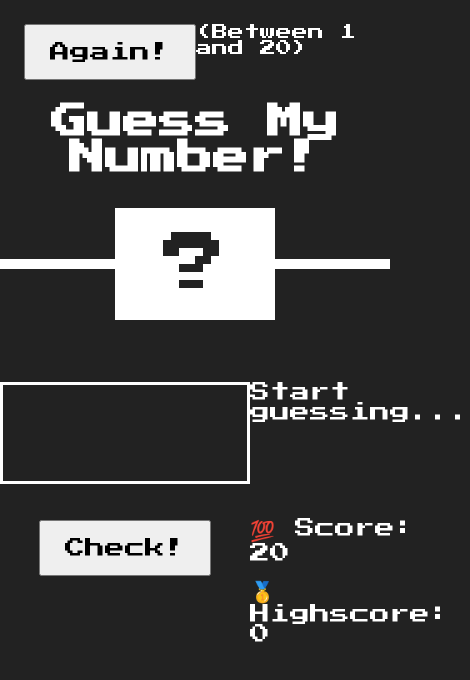
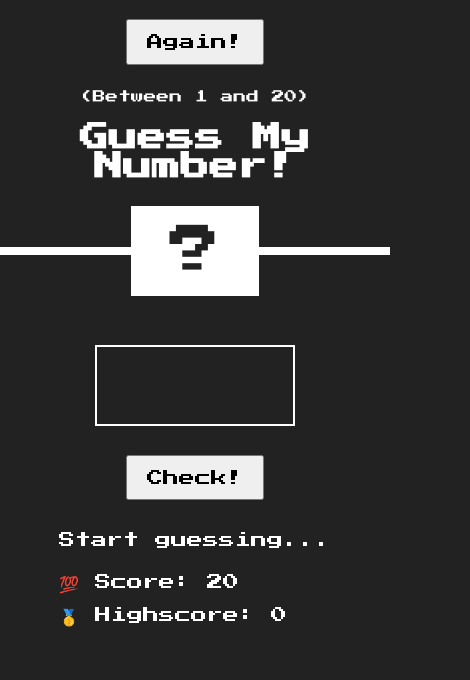
Before and after one commit to Abdelrahman-Adel610/Guess-my-number, a plain HTML site: page index.htm in a window 390 px wide. Shown: the whole page, 470 px wide, since content can reach past the window. Drawn offline with Linux system fonts and the light colour scheme.

Commit message:
Added media query for phones

```diff
--- a/index.htm
+++ b/index.htm
@@ -9,6 +9,7 @@
     <link rel="preconnect" href="https://fonts.gstatic.com" crossorigin>
     <link href="https://fonts.googleapis.com/css2?family=Press+Start+2P&display=swap" rel="stylesheet">
     <link rel="stylesheet" href="style.css">
+    <link rel="stylesheet" href="mediaQuery.css">
 </head>
 
 <!-- FONT SIZE SYSTEM (px)
--- /dev/null
+++ b/mediaQuery.css
@@ -0,0 +1,30 @@
+@media only screen and (max-width:40.625em) {
+    html {
+        font-size: 80%;
+    }
+
+    input {
+        /* height: 6.25rem;
+        width: 9.375rem; */
+    }
+}
+
+@media only screen and (max-width:30em) {
+    main {
+        flex-direction: column;
+        align-items: center;
+        gap: 2.5rem;
+    }
+
+    .top {
+        margin: 1.5rem;
+        display: flex;
+        flex-direction: column;
+        align-items: center;
+        gap: 2rem;
+    }
+
+    .message {
+        margin-bottom: 2rem;
+    }
+}
--- a/script.js
+++ b/script.js
@@ -33,16 +33,15 @@ function updateInertface(trial) {
       highScore.textContent = maxScore;
     } else if (trial < 0) {
       message.textContent = "📉 Too low";
-      body.style.backgroundColor = "#e11d48";
       trials--;
     } else {
       message.textContent = "📈 Too high";
-      body.style.backgroundColor = "#e11d48";
       trials--;
     }
     score.textContent = trials;
   }
   if (!trials) {
+    body.style.backgroundColor = "#e11d48";
     message.textContent = "💥 You lost the game";
   }
 }
@@ -56,6 +55,7 @@ function reset() {
   message.textContent = "Start guessing...";
   highScore.textContent = maxScore;
   score.textContent = trials;
+  displayNumberBox.style.padding = "1.5rem 3rem";
 }
 /*****************************************/
 checkBtn.addEventListener("click", function () {
```
